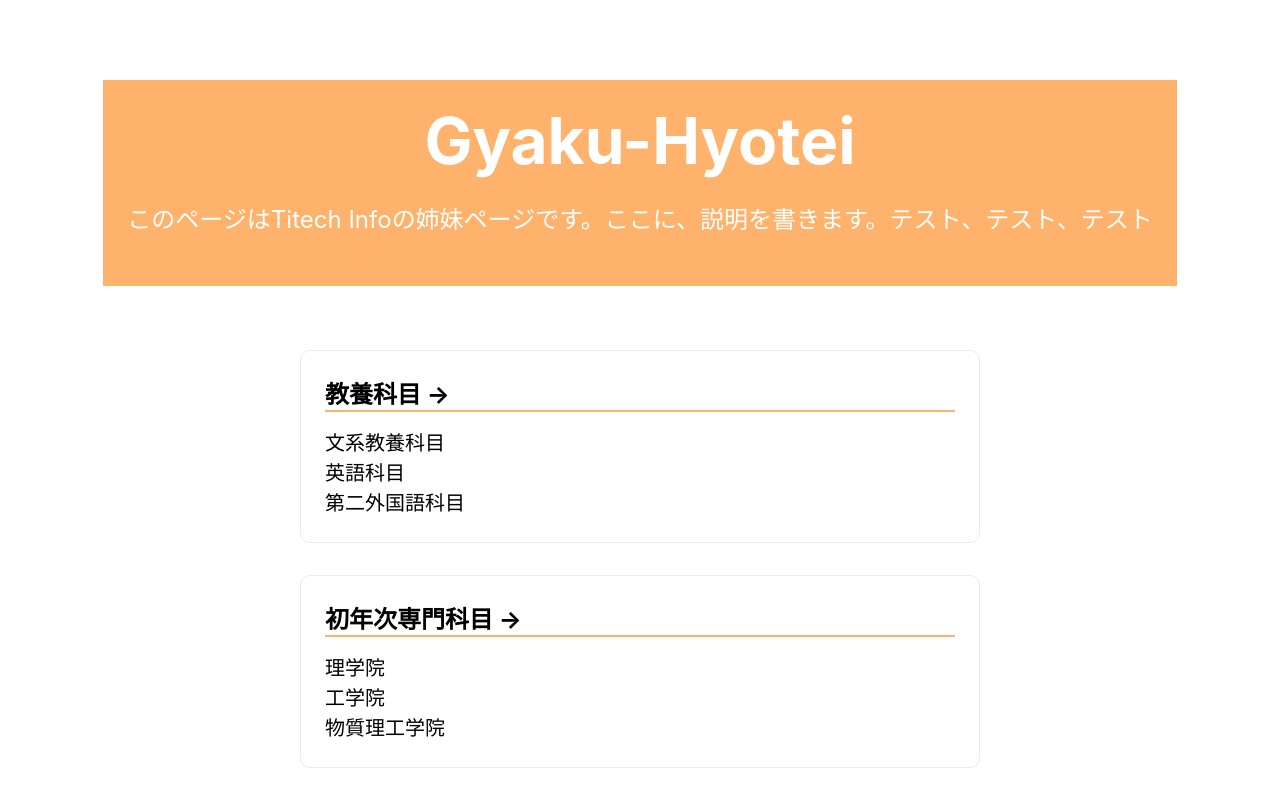
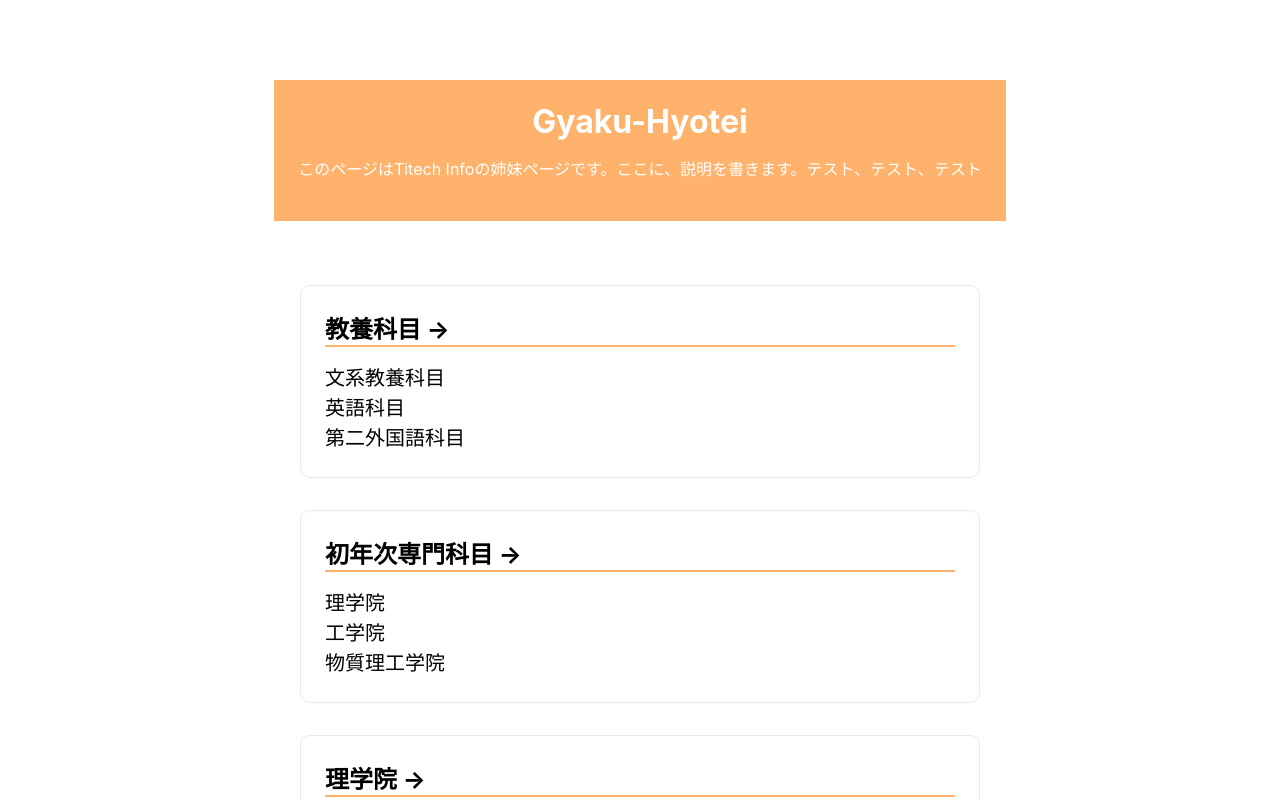
Before and after one commit to okoge-kaz/gyaku-hyotei, a Next.js app: page / in a window 1280 px wide. Shown: the top 800 px of the page. Built offline with nearby package versions, Linux system fonts and the light colour scheme.

Commit message:
文字サイズ変更

```diff
--- a/styles/Home.module.css
+++ b/styles/Home.module.css
@@ -38,7 +38,7 @@
 .title {
   margin: 0;
   line-height: 1.15;
-  font-size: 4rem;
+  font-size: 2rem;
 }
 
 .title,
@@ -48,7 +48,7 @@
 
 .description {
   line-height: 1.5;
-  font-size: 1.5rem;
+  font-size: 1rem;
 }
 
 .code {
```
